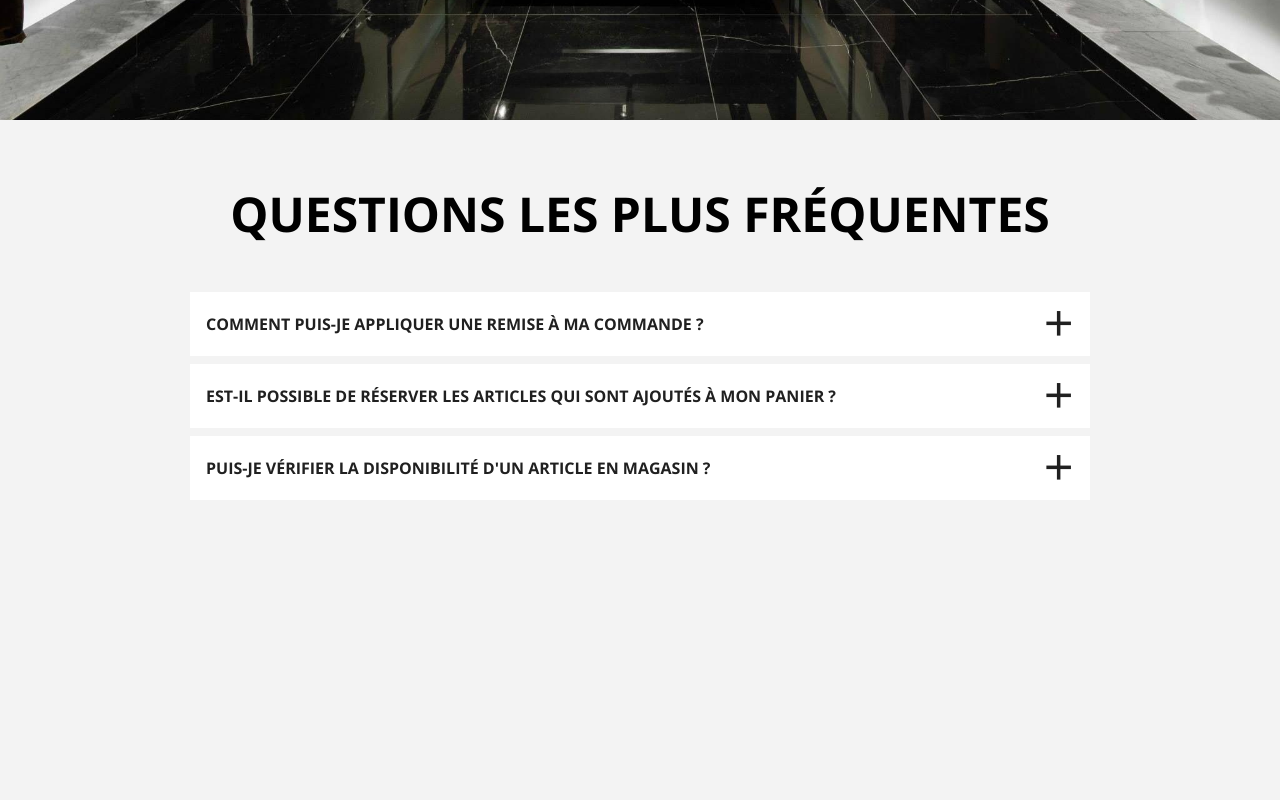
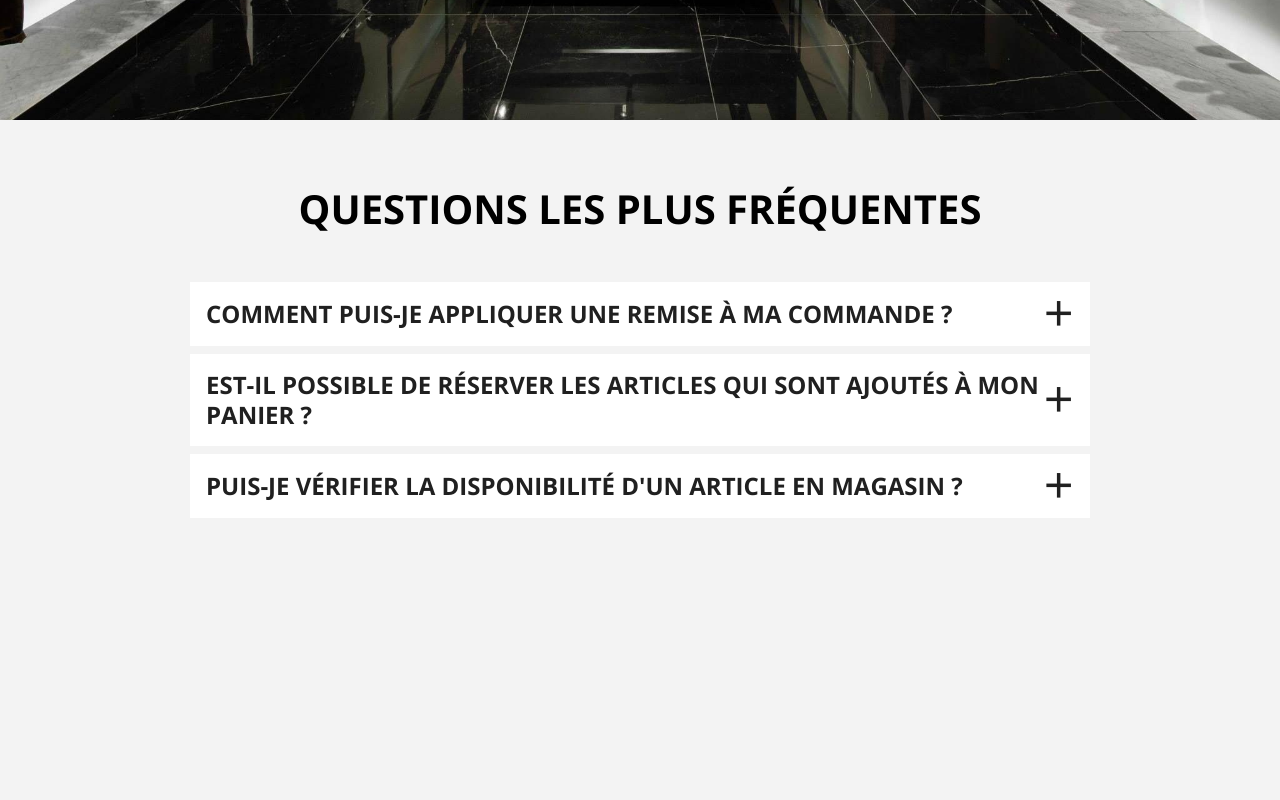
Before and after one commit to abaze/faume-test, a Vue app: page /faq in a window 1280 px wide. Shown: the part 680-1480 px from the top of the page. Built offline with nearby package versions, Linux system fonts and the light colour scheme; the HTML template or start-up script is replaced by a standard one.

Commit message:
reajuste h1 h2 clamp size

```diff
--- a/src/App.vue
+++ b/src/App.vue
@@ -71,11 +71,11 @@ h2 {
 }
 
 h1 {
-  font-size: clamp(1.5rem, 5vw, 3rem);
+  font-size: clamp(1.5rem, 5vw, 2.5rem);
 }
 
 h2 {
-  font-size: clamp(1rem, 5vw, 2rem);
+  font-size: clamp(1rem, 5vw, 1.5rem);
 }
 
 /* UTILS */
--- a/src/pages/FaqPage.vue
+++ b/src/pages/FaqPage.vue
@@ -60,11 +60,10 @@ section {
   align-items: center;
 
   &.section--questions {
-    padding: 4rem;
+    padding: 4rem 1rem;
     background-color: #f3f3f3;
 
     h1 {
-      font-size: 3rem;
       margin-bottom: 3rem;
     }
 
@@ -83,7 +82,6 @@ section {
           display: flex;
           align-items: center;
           justify-content: space-between;
-          font-size: 1rem;
           color: rgb(32, 32, 32);
           width: 100%;
           background-color: #fff;
```
